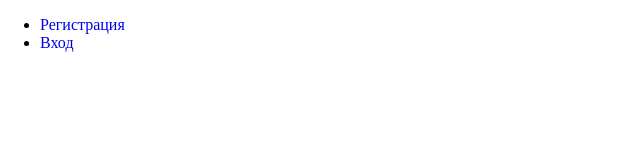
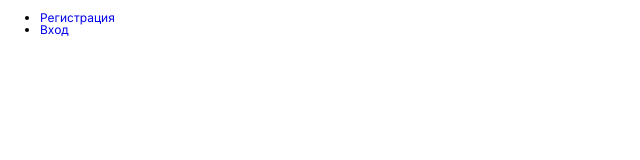
Before and after one commit to Vasily257/sorting-simulator, a React (Create React App) app: page / in a window 1280 px wide. Shown: the top 160 px of the page, without its empty margins (0-640 px from the left). Built offline with nearby package versions, Linux system fonts and the light colour scheme.

Commit message:
style: upgrade common styles

```diff
--- a/src/index.css
+++ b/src/index.css
@@ -2,3 +2,24 @@
 @import url(../src/utils/styles/visually-hidden.css);
 @import url(../src/utils/styles/fonts.css);
 @import url(../src/vendor/normalize.css);
+
+body {
+  position: relative;
+
+  margin: 0;
+
+  color: var(--color-dark);
+  background-color: #ffffff;
+
+  font-family: 'Inter', Arial, sans-serif;
+  font-size: 12px;
+  font-weight: normal;
+  line-height: 1;
+
+  -webkit-font-smoothing: antialiased;
+  -moz-osx-font-smoothing: grayscale;
+  text-rendering: optimizeLegibility;
+  -webkit-text-size-adjust: 100%;
+  -moz-text-size-adjust: 100%;
+  -ms-text-size-adjust: 100%;
+}
```
